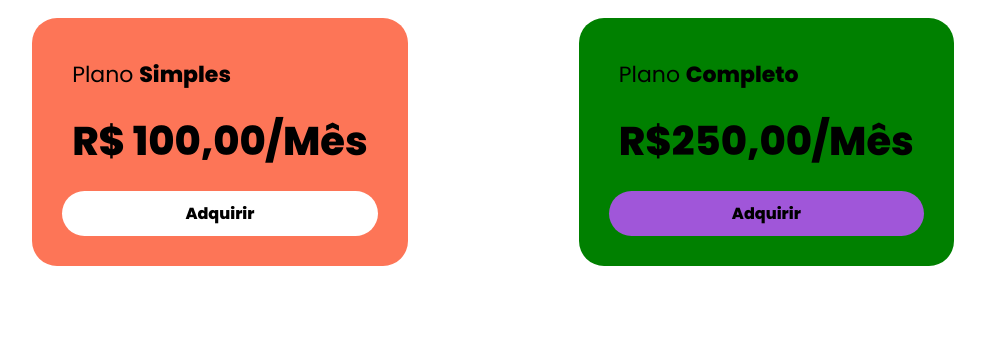
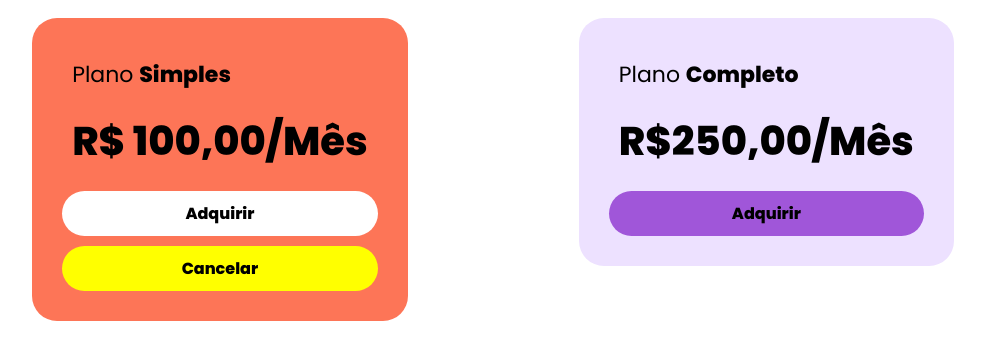
Before and after one commit to marcosviniciohd/fundamentos-angular-17, an Angular app: page / in a window 1280 px wide. Shown: the top 360 px of the page, without its empty margins (147-1132 px from the left). Built offline with nearby package versions, Linux system fonts and the light colour scheme.

Commit message:
feat: ng-deep passar propriedade CSS de pai para filho

```diff
--- a/angular.json
+++ b/angular.json
@@ -104,7 +104,12 @@
             "styles": [
               "src/styles.scss"
             ],
-            "scripts": []
+            "scripts": [],
+            "stylePreprocessorOptions": {
+              "includePaths": [
+                "src/styles"
+              ]
+            }
           }
         }
       }
--- a/src/app/app.module.ts
+++ b/src/app/app.module.ts
@@ -12,7 +12,7 @@ import { CardModule } from './card/card.module';
   imports: [
     BrowserModule,
     AppRoutingModule,
-    CardModule
+    CardModule,
   ],
   providers: [
     provideClientHydration()
--- /dev/null
+++ b/src/app/card-button-cancel/card-button-cancel.component.html
@@ -0,0 +1 @@
+<div class="card-cancel-button">Cancelar</div>
--- /dev/null
+++ b/src/app/card-button-cancel/card-button-cancel.component.scss
@@ -0,0 +1,13 @@
+@import "../../../src/styles/variables";
+
+.card-cancel-button {
+  font-size: 16px;
+  text-align: center;
+  margin-top: 10px;
+  border-radius: 25px;
+  background-color: $bgcolor;
+  cursor: pointer;
+  font-weight: bold;
+  padding: 10px;
+
+}
--- a/src/app/card-roxo/card-roxo.component.scss
+++ b/src/app/card-roxo/card-roxo.component.scss
@@ -1,9 +1,9 @@
 @import url('https://fonts.googleapis.com/css2?family=Poppins:ital,wght@100,400;600,800;1,100&display=swap');
-@import "../../../src/styles.scss";
+
 .card-roxo {
   margin-top: 10px;
   max-width: 350px;
-  background-color: $bgcolor;
+  background-color: #ede1ff;
   border-radius: 25px;
   padding: 30px;
   font-family: 'Poppins', sans-serif;
--- a/src/app/card/card.component.html
+++ b/src/app/card/card.component.html
@@ -2,4 +2,5 @@
   <div class="card__plan card__item">Plano <b>{{ plano.plano }}</b></div>
   <div class="card__price card__item">{{ plano.preco }}/Mês</div>
   <app-card-button></app-card-button>
+  <app-card-button-cancel></app-card-button-cancel>
 </div>
--- a/src/app/card/card.component.scss
+++ b/src/app/card/card.component.scss
@@ -20,4 +20,9 @@
     font-weight: 600;
     font-size: 40px;
   }
+
+::ng-deep .card-cancel-button {
+  background-color: yellow !important;
 }
+
+}
--- a/src/app/card/card.module.ts
+++ b/src/app/card/card.module.ts
@@ -4,6 +4,7 @@ import { CardComponent } from './card.component';
 import { CardRoxoComponent } from '../card-roxo/card-roxo.component';
 import { CardButtonComponent } from '../card-button/card-button.component';
 import { CardRoxoButtonComponent } from '../card-roxo-button/card-roxo-button.component';
+import { CardButtonCancelComponent } from '../card-button-cancel/card-button-cancel.component';
 
 
 
@@ -13,6 +14,7 @@ import { CardRoxoButtonComponent } from '../card-roxo-button/card-roxo-button.co
     CardRoxoComponent,
     CardButtonComponent,
     CardRoxoButtonComponent,
+    CardButtonCancelComponent,
   ],
   imports: [
     CommonModule
--- /dev/null
+++ b/src/styles/_variables.scss
@@ -0,0 +1 @@
+$bgcolor: green !important;
```
Also changed, not shown: src/app/card-button-cancel/card-button-cancel.component.ts (added, +10 -0 lines).
